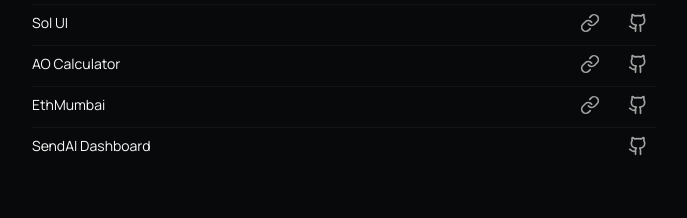
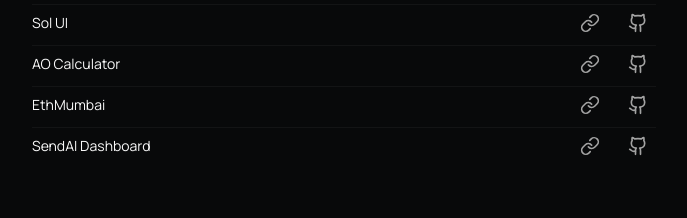
Before and after one commit to sahilkakwani9/portfolio, a Next.js app: page / in a window 1280 px wide. Shown: the part 1080-1298 px from the top of the page, without its empty margins (296-983 px from the left). Built offline with nearby package versions, Linux system fonts and the light colour scheme; a web font is replaced by a local one.

Commit message:
add: lulo blinks

```diff
--- a/src/data/resume.tsx
+++ b/src/data/resume.tsx
@@ -169,6 +169,11 @@
           id: 4,
           links: [
             {
+              type: "Website",
+              href: "https://sendai-dashboard.vercel.app/",
+              icon: <LinkIcon className="size-9" />,
+            },
+            {
               type: "Source",
               href: "https://github.com/Not-Sarthak/sendai-dashboard",
               icon: <GithubIcon className="size-9" />,
@@ -177,7 +182,38 @@
         },
       },
       Backend: {},
-      "Full Stack": {},
+      "Full Stack": {
+        Hunch: {
+          id: 1,
+          links: [
+            {
+              type: "Website",
+              href: "https://www.hunchkaro.xyz/",
+              icon: <LinkIcon className="size-9" />,
+            },
+            {
+              type: "Source",
+              href: "https://github.com/Not-Sarthak/hunch-lens",
+              icon: <GithubIcon className="size-9" />,
+            },
+          ],
+        },
+        "Lulo Blinks": {
+          id: 2,
+          links: [
+            {
+              type: "Website",
+              href: "https://dial.to/developer?url=https://www.investorrr.club/api/donate&cluster=mainnet",
+              icon: <LinkIcon className="size-9" />,
+            },
+            {
+              type: "Source",
+              href: "https://github.com/Not-Sarthak/lulo-blinks",
+              icon: <GithubIcon className="size-9" />,
+            },
+          ],
+        },
+      },
       "Smart Contracts": {
         "Foundry Stablecoin": {
           id: 1,
```
